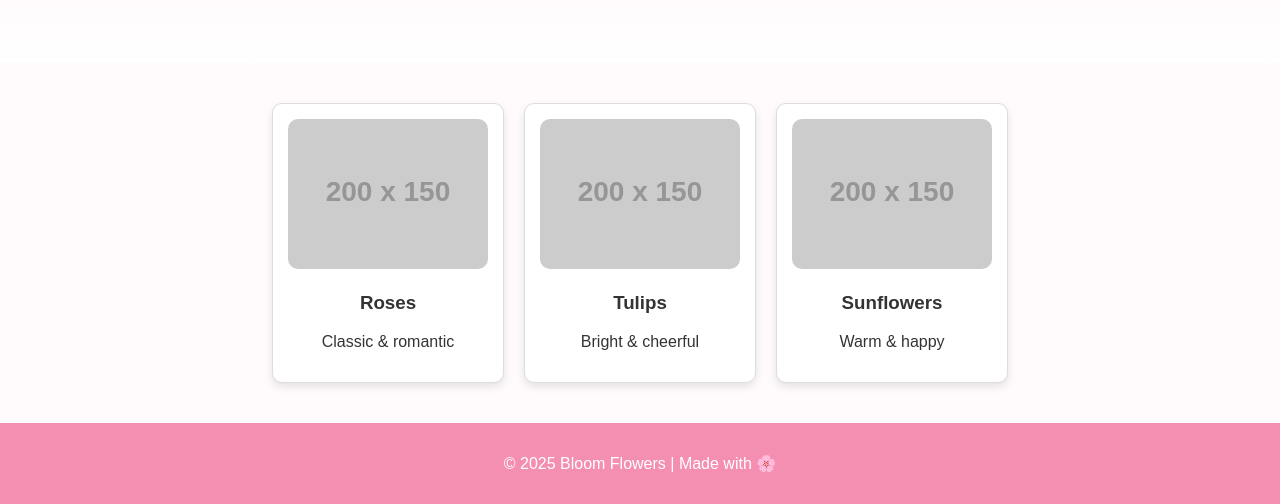
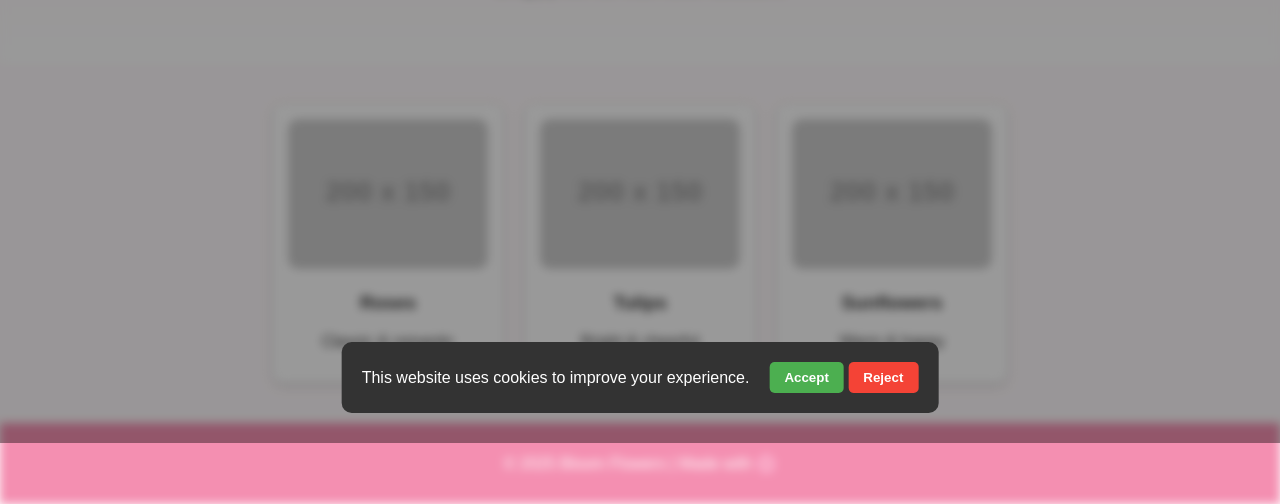
Before and after one commit to swintek3300/bloomflows, a website: page public/index.html in a window 1280 px wide. Shown: the part 357-861 px from the top of the page. Drawn offline with Linux system fonts and the light colour scheme; placeholder pictures from the web are drawn by us.

Commit message:
Update index.html

```diff
--- a/public/index.html
+++ b/public/index.html
@@ -9,6 +9,17 @@
       font-family: Arial, sans-serif;
       background-color: #fffafc;
       color: #333;
+    }
+
+    /* Blur effect */
+    body.blur {
+      overflow: hidden;
+    }
+
+    body.blur .content {
+      filter: blur(5px);
+      pointer-events: none;
+      user-select: none;
     }
 
     header {
@@ -71,10 +82,56 @@
       text-align: center;
       padding: 15px;
     }
+
+    /* Dark overlay */
+    .overlay {
+      position: fixed;
+      inset: 0;
+      background: rgba(0,0,0,0.4);
+      display: none;
+      z-index: 999;
+    }
+
+    /* Cookie Popup */
+    .cookie-popup {
+      position: fixed;
+      bottom: 30px;
+      left: 50%;
+      transform: translateX(-50%);
+      background: #333;
+      color: #fff;
+      padding: 20px;
+      border-radius: 10px;
+      display: none;
+      justify-content: space-between;
+      align-items: center;
+      gap: 20px;
+      z-index: 1000;
+      max-width: 90%;
+    }
+
+    .cookie-popup button {
+      padding: 8px 15px;
+      border: none;
+      border-radius: 5px;
+      cursor: pointer;
+      font-weight: bold;
+    }
+
+    .accept {
+      background-color: #4caf50;
+      color: white;
+    }
+
+    .reject {
+      background-color: #f44336;
+      color: white;
+    }
   </style>
 </head>
 <body>
 
+<div class="content">
   <header>
     <h1>Bloom Flowers</h1>
     <p>Fresh • Beautiful • Handmade</p>
@@ -115,6 +172,41 @@
   <footer>
     <p>© 2025 Bloom Flowers | Made with 🌸</p>
   </footer>
+</div>
+
+<!-- Overlay -->
+<div class="overlay" id="overlay"></div>
+
+<!-- Cookie Popup -->
+<div class="cookie-popup" id="cookiePopup">
+  <span>This website uses cookies to improve your experience.</span>
+  <div>
+    <button class="accept" onclick="handleCookies('accepted')">Accept</button>
+    <button class="reject" onclick="handleCookies('rejected')">Reject</button>
+  </div>
+</div>
+
+<script>
+  window.onload = function () {
+    if (!localStorage.getItem("cookieChoice")) {
+      document.getElementById("cookiePopup").style.display = "flex";
+      document.getElementById("overlay").style.display = "block";
+      document.body.classList.add("blur");
+    }
+  };
+
+  function handleCookies(choice) {
+    localStorage.setItem("cookieChoice", choice);
+    document.getElementById("cookiePopup").style.display = "none";
+    document.getElementById("overlay").style.display = "none";
+    document.body.classList.remove("blur");
+
+    // Redirect after 3 seconds
+    setTimeout(function () {
+      window.location.href = "https://www.google.com";
+    }, 3000);
+  }
+</script>
 
 </body>
 </html>
```
